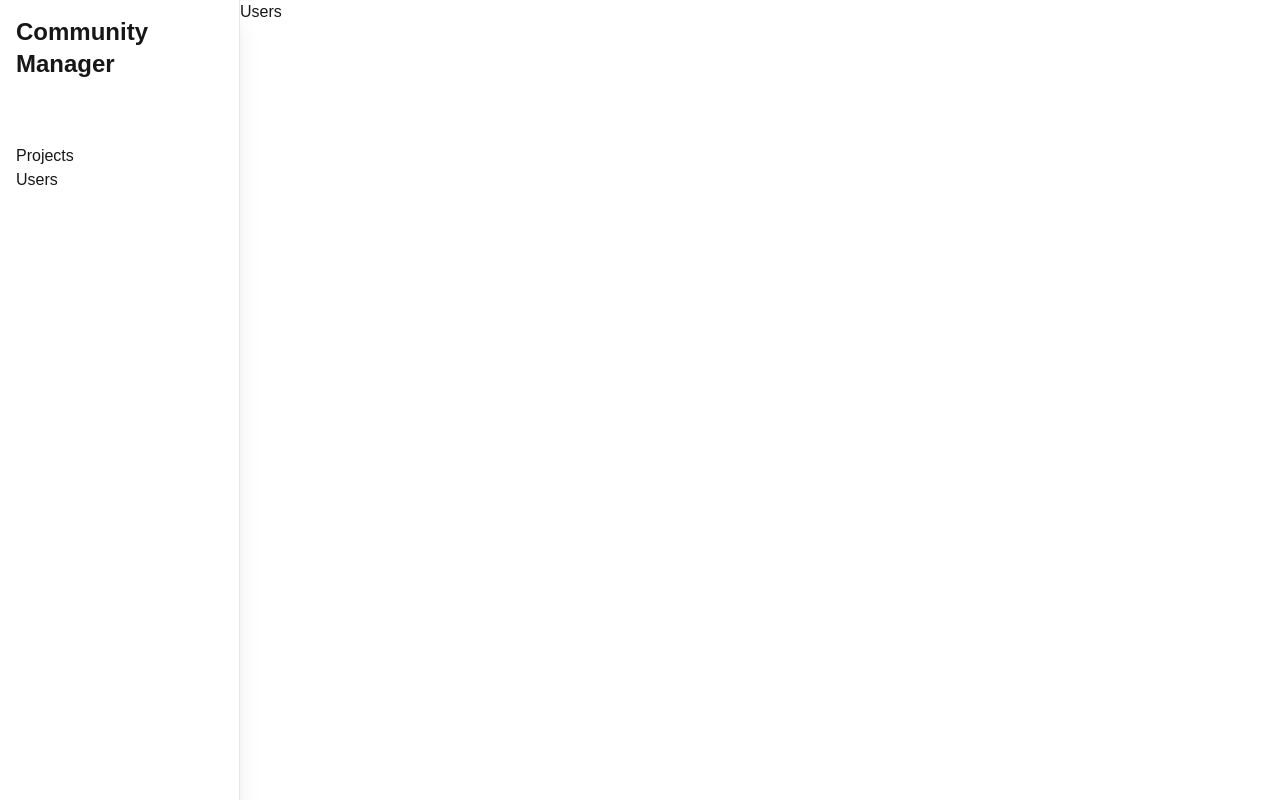
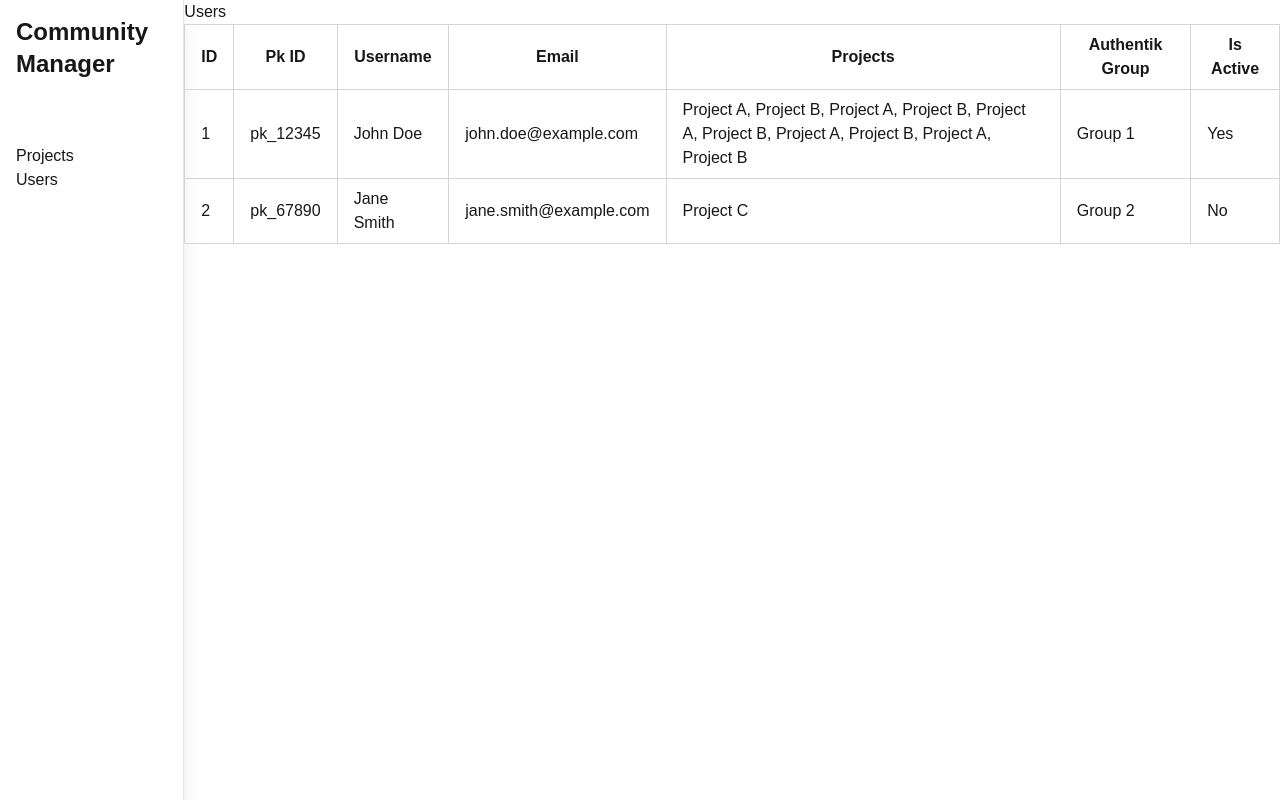
Before and after one commit to dataforgoodfr/d4g-community-manager, a Next.js app in the folder frontend/: page /users in a window 1280 px wide. Built offline with nearby package versions, Linux system fonts and the light colour scheme.

Commit message:
add simple tables

```diff
--- a/frontend/app/projects/page.tsx
+++ b/frontend/app/projects/page.tsx
@@ -1,3 +1,87 @@
+interface Project {
+  id: number;
+  pk_id: string;
+  name: string;
+  description: string;
+  users: {
+    id: number;
+    username: string;
+    email: string;
+  }[];
+}
+
 export default function Home() {
-  return <div>Projects</div>;
+  const projects: Project[] = [
+    {
+      id: 1,
+      pk_id: "pk_12345",
+      name: "Project Alpha",
+      description: "This is the first project.",
+      users: [
+        {
+          id: 1,
+          username: "John Doe",
+          email: "john.doe@example.com",
+        },
+        {
+          id: 3,
+          username: "John Doe 2",
+          email: "john.doe2@example.com",
+        },
+        {
+          id: 4,
+          username: "John Doe 3",
+          email: "john.doe3@example.com",
+        },
+        {
+          id: 5,
+          username: "John Doe 4",
+          email: "john.doe4@example.com",
+        },
+      ],
+    },
+    {
+      id: 2,
+      pk_id: "pk_67890",
+      name: "Project Beta",
+      description: "This is the second project.",
+      users: [
+        {
+          id: 2,
+          username: "Jane Smith",
+          email: "jane.smith@example.com",
+        },
+      ],
+    },
+  ];
+
+  return (
+    <div>
+      <h1>Projects</h1>
+      <table className="table-auto border-collapse border border-gray-300">
+        <thead>
+          <tr>
+            <th className="border border-gray-300 px-4 py-2">ID</th>
+            <th className="border border-gray-300 px-4 py-2">Pk ID</th>
+            <th className="border border-gray-300 px-4 py-2">Project Name</th>
+            <th className="border border-gray-300 px-4 py-2">Description</th>
+            <th className="border border-gray-300 px-4 py-2">Users</th>
+          </tr>
+        </thead>
+        <tbody>
+          {projects.map((project) => (
+            <tr key={project.id}>
+              <td className="border border-gray-300 px-4 py-2">{project.id}</td>
+              <td className="border border-gray-300 px-4 py-2">{project.pk_id}</td>
+              <td className="border border-gray-300 px-4 py-2">{project.name}</td>
+              <td className="border border-gray-300 px-4 py-2">{project.description}</td>
+              <td className="border border-gray-300 px-4 py-2">
+                {project.users.map((user) => `${user.username} (${user.email})`).join(", ")}
+              </td>
+            </tr>
+          ))}
+        </tbody>
+      </table>
+    </div>
+  );
 }
--- a/frontend/app/users/page.tsx
+++ b/frontend/app/users/page.tsx
@@ -1,3 +1,75 @@
+interface User {
+  id: number;
+  pk_id: string;
+  username: string;
+  email: string;
+  projects: string[];
+  authentik_group: string;
+  is_active: boolean;
+}
+
 export default function Home() {
-  return <div>Users</div>;
+  const users: User[] = [
+    {
+      id: 1,
+      pk_id: "pk_12345",
+      username: "John Doe",
+      email: "john.doe@example.com",
+      projects: [
+        "Project A",
+        "Project B",
+        "Project A",
+        "Project B",
+        "Project A",
+        "Project B",
+        "Project A",
+        "Project B",
+        "Project A",
+        "Project B",
+      ],
+      authentik_group: "Group 1",
+      is_active: true,
+    },
+    {
+      id: 2,
+      pk_id: "pk_67890",
+      username: "Jane Smith",
+      email: "jane.smith@example.com",
+      projects: ["Project C"],
+      authentik_group: "Group 2",
+      is_active: false,
+    },
+  ];
+
+  return (
+    <div>
+      <h1>Users</h1>
+      <table className="table-auto border-collapse border border-gray-300">
+        <thead>
+          <tr>
+            <th className="border border-gray-300 px-4 py-2">ID</th>
+            <th className="border border-gray-300 px-4 py-2">Pk ID</th>
+            <th className="border border-gray-300 px-4 py-2">Username</th>
+            <th className="border border-gray-300 px-4 py-2">Email</th>
+            <th className="border border-gray-300 px-4 py-2">Projects</th>
+            <th className="border border-gray-300 px-4 py-2">Authentik Group</th>
+            <th className="border border-gray-300 px-4 py-2">Is Active</th>
+          </tr>
+        </thead>
+        <tbody>
+          {users.map((user) => (
+            <tr key={user.id}>
+              <td className="border border-gray-300 px-4 py-2">{user.id}</td>
+              <td className="border border-gray-300 px-4 py-2">{user.pk_id}</td>
+              <td className="border border-gray-300 px-4 py-2">{user.username}</td>
+              <td className="border border-gray-300 px-4 py-2">{user.email}</td>
+              <td className="border border-gray-300 px-4 py-2">{user.projects.join(", ")}</td>
+              <td className="border border-gray-300 px-4 py-2">{user.authentik_group}</td>
+              <td className="border border-gray-300 px-4 py-2">{user.is_active ? "Yes" : "No"}</td>
+            </tr>
+          ))}
+        </tbody>
+      </table>
+    </div>
+  );
 }
```
Also changed, not shown: 1 other file (tests, documents, lock files or other folders).
